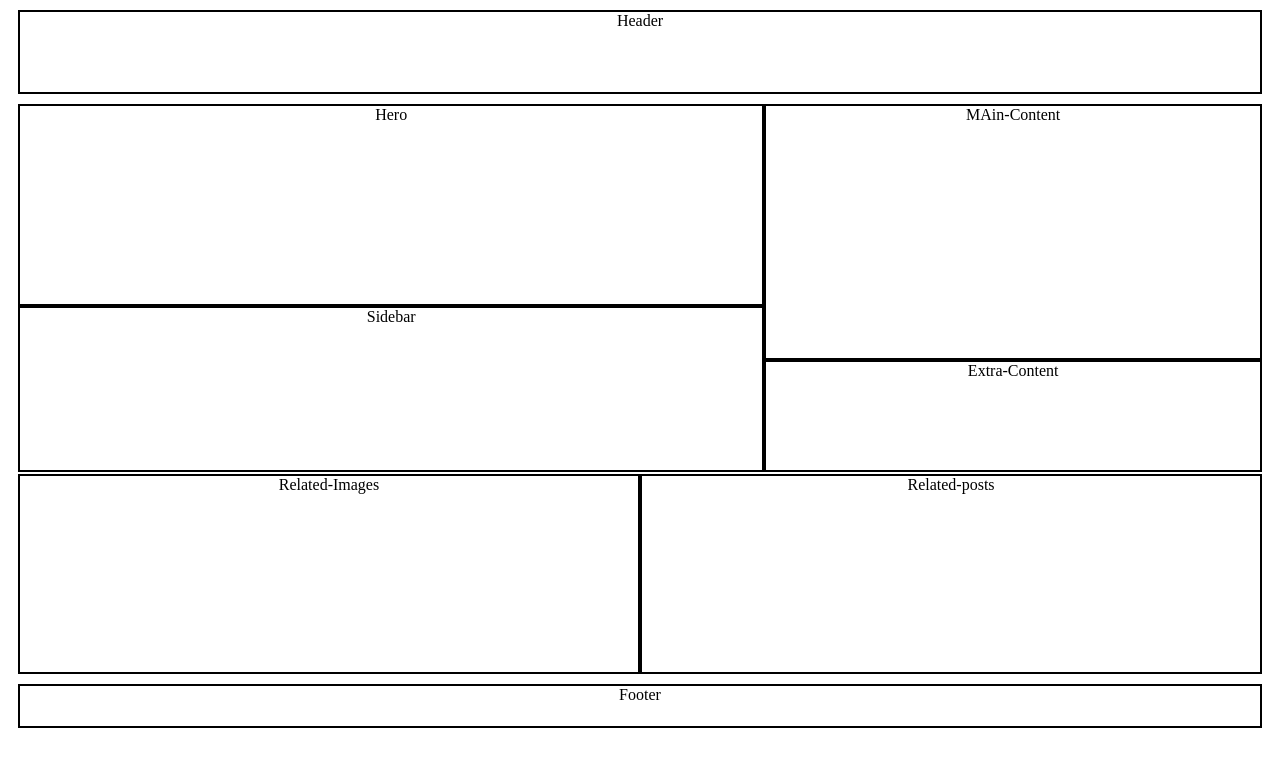
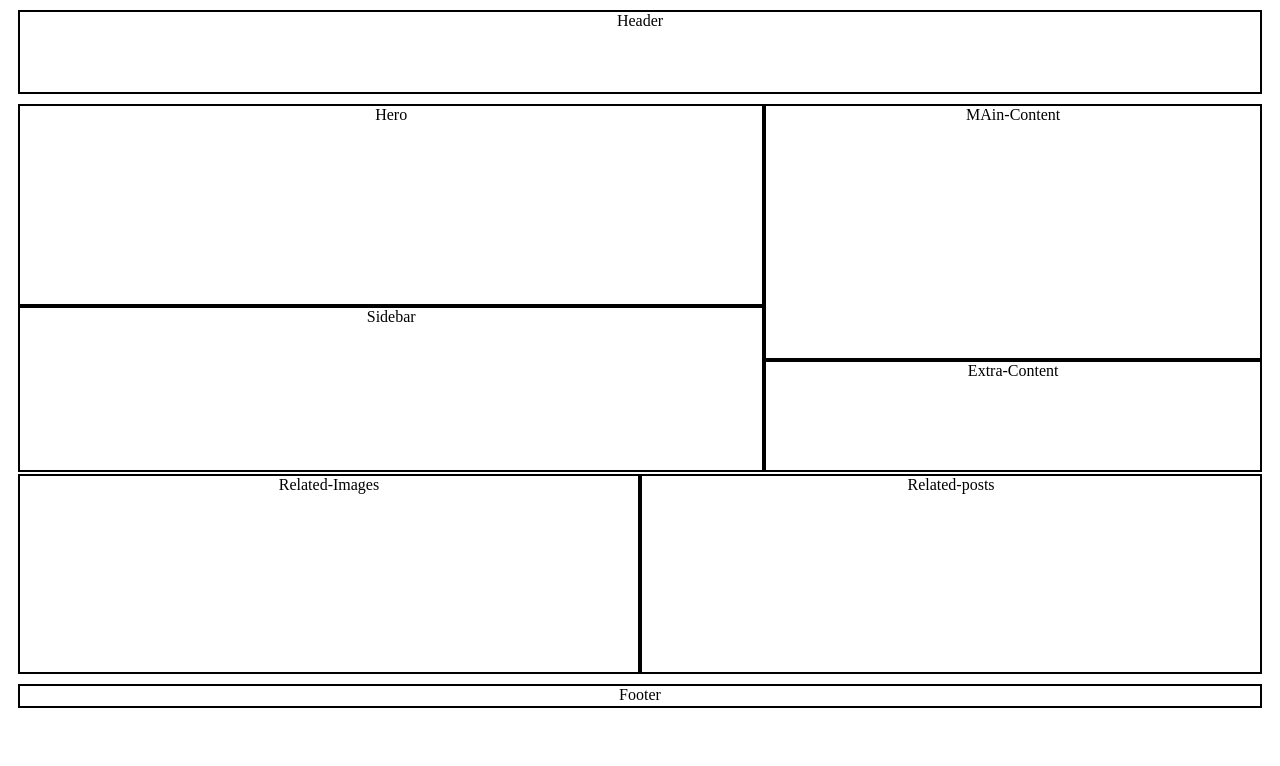
Before and after one commit to aakashssrj/pg_managment, a plain HTML site: page Components/second_layout.html in a window 1280 px wide. Drawn offline with Linux system fonts and the light colour scheme.

Commit message:
Completed Assigned second Layout1

```diff
--- a/Components/second_layout.html
+++ b/Components/second_layout.html
@@ -73,7 +73,7 @@
             width: calc(80% - 5px);
         }
         .footer{
-            height:5% ;
+            height:20px ;
             border: 2px solid black;
         }
 
```
